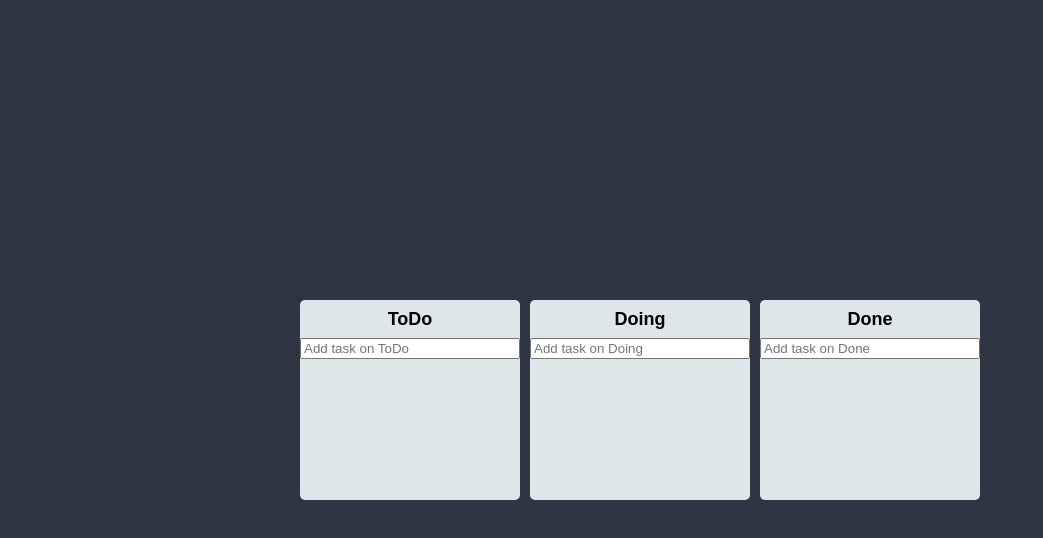
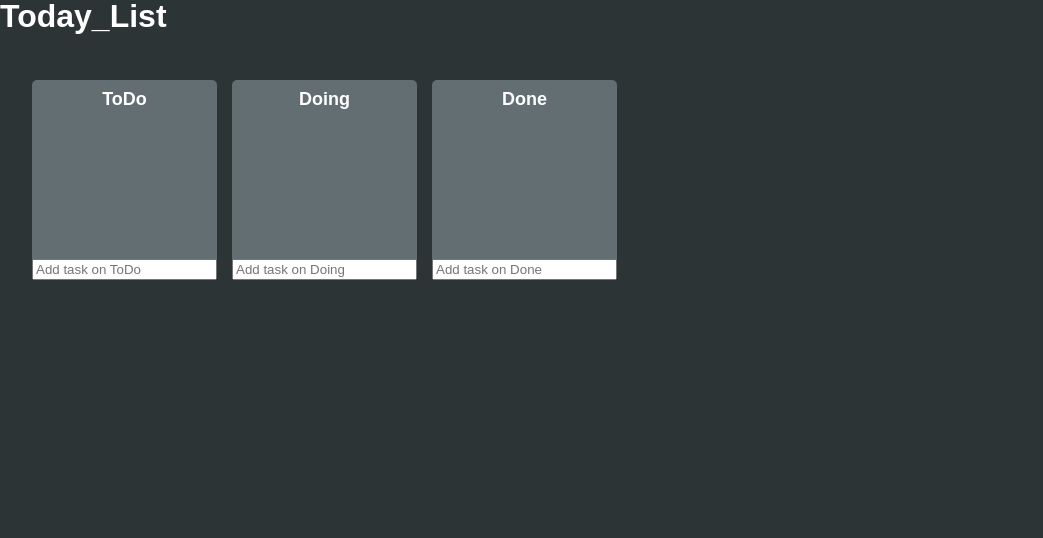
Before and after one commit to JHKIMS/Recap-Trello, a React (Create React App) app: page / in a window 1280 px wide. Shown: the top 538 px of the page, without its empty margins (0-1043 px from the left). Built offline with nearby package versions, Linux system fonts and the light colour scheme.

Commit message:
Trello: 스타일 수정

```diff
--- a/src/App.tsx
+++ b/src/App.tsx
@@ -1,7 +1,4 @@
-import {
-  DragDropContext,
-  DropResult,
-} from "react-beautiful-dnd";
+import { DragDropContext, DropResult } from "react-beautiful-dnd";
 import { useRecoilState } from "recoil";
 import { styled } from "styled-components";
 import { toDoState } from "./atoms";
@@ -9,27 +6,35 @@ import Board from "./Components/Board";
 
 const Wrapper = styled.div`
   display: flex;
-  max-width: 680px;
-  width: 100%;
+  max-width: 900px;
   margin: 0 auto;
   justify-content: center;
-  align-items: center;
   height: 100vh;
 `;
 const Boards = styled.div`
-  display: grid;
-  width: 100%;
-  gap: 10px;
-  grid-template-columns: repeat(3, 1fr);
+  display: flex;
+  justify-content: flex-start;
+  align-items: flex-start;
+  min-width: calc(100vw - 4rem);
+  margin-right: 2rem;
+  height: calc(100vh - 10rem);
+  margin-top: 3rem;
+  margin-left: 2rem;
+`;
+const Title = styled.h1`
+  font-size: 2rem;
+  font-weight: 600;
+  transition: color 0.3s;
+  color: white;
 `;
 
 function App() {
   const [toDos, setToDos] = useRecoilState(toDoState);
   const onDragEnd = (info: DropResult) => {
     console.log(info);
-    const {destination, draggableId, source} = info;
-    if(!destination) return;
-    if(destination?.droppableId === source.droppableId){
+    const { destination, draggableId, source } = info;
+    if (!destination) return;
+    if (destination?.droppableId === source.droppableId) {
       setToDos((allBoards) => {
         const boardCopy = [...allBoards[source.droppableId]];
         const taskObj = boardCopy[source.index];
@@ -43,8 +48,9 @@ function App() {
         };
       });
     }
-    if(destination.droppableId !== source.droppableId){ // CrossBoard Movement
-      setToDos((allBoards)=>{
+    if (destination.droppableId !== source.droppableId) {
+      // CrossBoard Movement
+      setToDos((allBoards) => {
         const sourceBoard = [...allBoards[source.droppableId]]; // 이동의 시작점인 Board을 알 수 있다.
         const taskObj = sourceBoard[source.index];
         const destinationBoard = [...allBoards[destination.droppableId]]; // 이동이 끝나는 Board
@@ -54,11 +60,13 @@ function App() {
           ...allBoards,
           [source.droppableId]: sourceBoard,
           [destination.droppableId]: destinationBoard,
-        }
-      })
+        };
+      });
     }
   };
   return (
+    <>
+      <Title>Today_List</Title>
       <DragDropContext onDragEnd={onDragEnd}>
         <Wrapper>
           <Boards>
@@ -68,6 +76,7 @@ function App() {
           </Boards>
         </Wrapper>
       </DragDropContext>
+    </>
   );
 }
 
--- a/src/Components/Board.tsx
+++ b/src/Components/Board.tsx
@@ -8,6 +8,7 @@ import { useSetRecoilState } from "recoil";
 
 const Wrapper = styled.div`
   padding-top: 10px;
+  margin-right: 15px;
   border-radius: 5px;
   min-height: 200px;
   display: flex;
@@ -19,6 +20,7 @@ const Title = styled.h2`
   font-weight: 600;
   margin-bottom: 10px;
   font-size: 18px;
+  color: white;
 `;
 const Area = styled.div<IAreaProps>`
   background-color: ${(props) =>
@@ -52,34 +54,25 @@ interface IForm {
 }
 
 function Board({ toDos, boardId }: IBoardProps) {
-  const setToDos=useSetRecoilState(toDoState);
+  const setToDos = useSetRecoilState(toDoState);
   const { register, setValue, handleSubmit } = useForm<IForm>();
-  const onValid = ({toDo}: IForm) => {
+  const onValid = ({ toDo }: IForm) => {
     const newToDo = {
       id: Date.now(),
       text: toDo,
-    }
-    setToDos(allBoards=>{
-      return{
+    };
+    setToDos((allBoards) => {
+      return {
         ...allBoards,
-        [boardId]: [
-          ...allBoards[boardId], newToDo
-        ]
-      }
-    })
+        [boardId]: [...allBoards[boardId], newToDo],
+      };
+    });
     setValue("toDo", "");
   };
   return (
     <div>
       <Wrapper>
         <Title>{boardId}</Title>
-        <Form onSubmit={handleSubmit(onValid)}>
-          <input
-            {...register("toDo", { required: true })}
-            type="text"
-            placeholder={`Add task on ${boardId}`}
-          />
-        </Form>
         <Droppable droppableId={boardId}>
           {(magic, snapshot) => (
             <Area
@@ -100,6 +93,13 @@ function Board({ toDos, boardId }: IBoardProps) {
             </Area>
           )}
         </Droppable>
+        <Form onSubmit={handleSubmit(onValid)}>
+          <input
+            {...register("toDo", { required: true })}
+            type="text"
+            placeholder={`Add task on ${boardId}`}
+          />
+        </Form>
       </Wrapper>
     </div>
   );
--- a/src/theme.ts
+++ b/src/theme.ts
@@ -1,7 +1,7 @@
 import { DefaultTheme } from "styled-components";
 
 export const darkTheme: DefaultTheme = {
-  bgColor: "#2f3542",
+  bgColor: "#2d3436",
   cardColor:"white",
-  boardColor:"#dfe6e9",
+  boardColor:"#636e72",
 };
```
Lines whose indentation alone changed are shown as unchanged.
